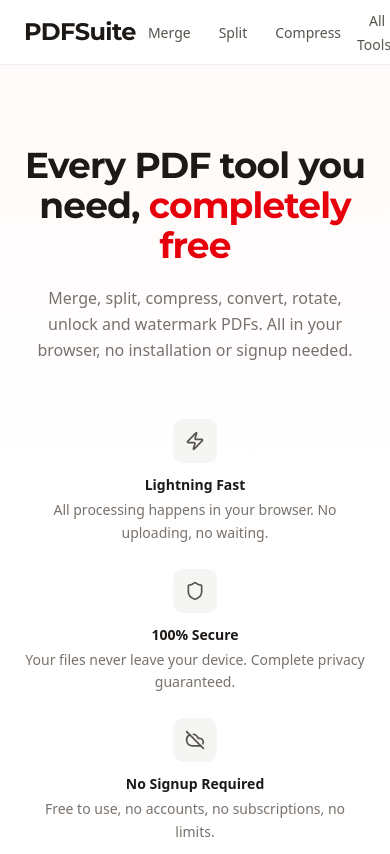
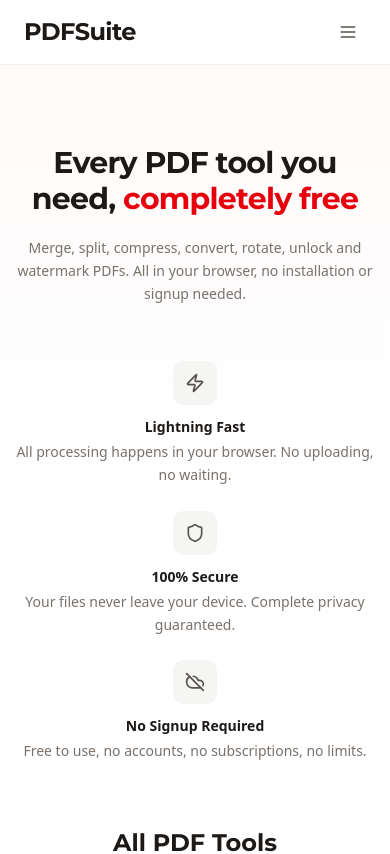
Before and after one commit to AmitSahoo45/pdfsuite, a Next.js app in the folder frontend/: page / in a window 390 px wide. Shown: the top 854 px of the page. Built offline with nearby package versions, Linux system fonts and the light colour scheme.

Commit message:
feat: enhance layout and header components with mobile navigation and responsive design adjustments

```diff
--- a/frontend/app/layout.tsx
+++ b/frontend/app/layout.tsx
@@ -65,7 +65,7 @@
         <html lang="en">
             <body
                 suppressHydrationWarning
-                className={`${montserrat.variable} font-sans antialiased text-stone-900 bg-white`}
+                className={`${montserrat.variable} font-sans antialiased text-stone-900 bg-white overflow-x-hidden`}
             >
                 <div className="flex min-h-screen flex-col">
                     <Header />
--- a/frontend/components/layout/Header.tsx
+++ b/frontend/components/layout/Header.tsx
@@ -1,6 +1,19 @@
+'use client';
+
+import { useState } from 'react';
 import Link from 'next/link';
+import { Menu, X } from 'lucide-react';
+
+const NAV_LINKS = [
+    { href: '/merge-pdf', label: 'Merge' },
+    { href: '/split-pdf', label: 'Split' },
+    { href: '/compress-pdf', label: 'Compress' },
+    { href: '/#tools', label: 'All Tools' },
+] as const;
 
 const Header = () => {
+    const [mobileMenuOpen, setMobileMenuOpen] = useState(false);
+
     return (
         <header className="sticky top-0 z-50 w-full border-b border-stone-200/60 bg-white/80 backdrop-blur-md">
             <nav
@@ -14,41 +27,50 @@
                     PDFSuite
                 </Link>
 
-                <ul className="flex items-center gap-1" role="list">
-                    <li>
+                {/* Desktop nav */}
+                <ul className="hidden items-center gap-1 sm:flex" role="list">
+                    {NAV_LINKS.map(({ href, label }) => (
+                        <li key={href}>
                             <Link
-                            href="/merge-pdf"
+                                href={href}
                                 className="rounded-lg px-3 py-2 text-sm font-medium text-stone-600 transition-colors hover:bg-stone-100 hover:text-stone-900"
                             >
-                            Merge
+                                {label}
                             </Link>
                         </li>
-                    <li>
+                    ))}
+                </ul>
+
+                {/* Mobile hamburger button */}
+                <button
+                    type="button"
+                    onClick={() => setMobileMenuOpen((prev) => !prev)}
+                    className="rounded-lg p-2 text-stone-600 transition-colors hover:bg-stone-100 hover:text-stone-900 sm:hidden"
+                    aria-label={mobileMenuOpen ? 'Close menu' : 'Open menu'}
+                    aria-expanded={mobileMenuOpen}
+                >
+                    {mobileMenuOpen ? <X className="h-5 w-5" /> : <Menu className="h-5 w-5" />}
+                </button>
+            </nav>
+
+            {/* Mobile dropdown menu */}
+            {mobileMenuOpen && (
+                <div className="border-t border-stone-200/60 bg-white sm:hidden">
+                    <ul className="container mx-auto flex flex-col px-6 py-2" role="list">
+                        {NAV_LINKS.map(({ href, label }) => (
+                            <li key={href}>
                                 <Link
-                            href="/split-pdf"
-                            className="rounded-lg px-3 py-2 text-sm font-medium text-stone-600 transition-colors hover:bg-stone-100 hover:text-stone-900"
+                                    href={href}
+                                    onClick={() => setMobileMenuOpen(false)}
+                                    className="block rounded-lg px-3 py-2.5 text-sm font-medium text-stone-600 transition-colors hover:bg-stone-100 hover:text-stone-900"
                                 >
-                            Split
+                                    {label}
                                 </Link>
                             </li>
-                    <li>
-                        <Link
-                            href="/compress-pdf"
-                            className="rounded-lg px-3 py-2 text-sm font-medium text-stone-600 transition-colors hover:bg-stone-100 hover:text-stone-900"
-                        >
-                            Compress
-                        </Link>
-                    </li>
-                    <li>
-                        <Link
-                            href="/#tools"
-                            className="rounded-lg px-3 py-2 text-sm font-medium text-stone-600 transition-colors hover:bg-stone-100 hover:text-stone-900"
-                        >
-                            All Tools
-                        </Link>
-                    </li>
+                        ))}
                     </ul>
-            </nav>
+                </div>
+            )}
         </header>
     );
 };
--- a/frontend/components/pages/HomePage.tsx
+++ b/frontend/components/pages/HomePage.tsx
@@ -28,7 +28,7 @@
     return (
         <main>
             {/* Hero Section */}
-            <section className="relative overflow-hidden px-6 pb-16 pt-20 sm:pt-28">
+            <section className="relative overflow-hidden px-4 pb-16 pt-20 sm:px-6 sm:pt-28">
                 {/* Subtle background gradient */}
                 <div
                     className="absolute inset-0 -z-10 bg-gradient-to-b from-red-50/40 via-white to-white"
@@ -36,12 +36,12 @@
                 />
 
                 <div className="container mx-auto max-w-3xl text-center">
-                    <h1 className="font-montserrat text-4xl font-bold tracking-tight text-stone-900 sm:text-5xl lg:text-6xl">
+                    <h1 className="font-montserrat text-3xl font-bold tracking-tight text-stone-900 sm:text-4xl md:text-5xl lg:text-6xl">
                         Every PDF tool you need,{' '}
                         <span className="text-red-600">completely free</span>
                     </h1>
 
-                    <p className="mx-auto mt-5 max-w-2xl text-base leading-relaxed text-stone-500 sm:text-lg">
+                    <p className="mx-auto mt-5 max-w-2xl text-sm leading-relaxed text-stone-500 sm:text-base md:text-lg">
                         Merge, split, compress, convert, rotate, unlock and watermark PDFs.
                         All in your browser, no installation or signup needed.
                     </p>
@@ -71,7 +71,7 @@
             {/* Tools Grid */}
             <section
                 id="tools"
-                className="scroll-mt-20 px-6 pb-20"
+                className="scroll-mt-20 px-4 pb-20 sm:px-6"
                 aria-labelledby="tools-heading"
             >
                 <div className="container mx-auto max-w-7xl">
```
Lines whose indentation alone changed are shown as unchanged.
